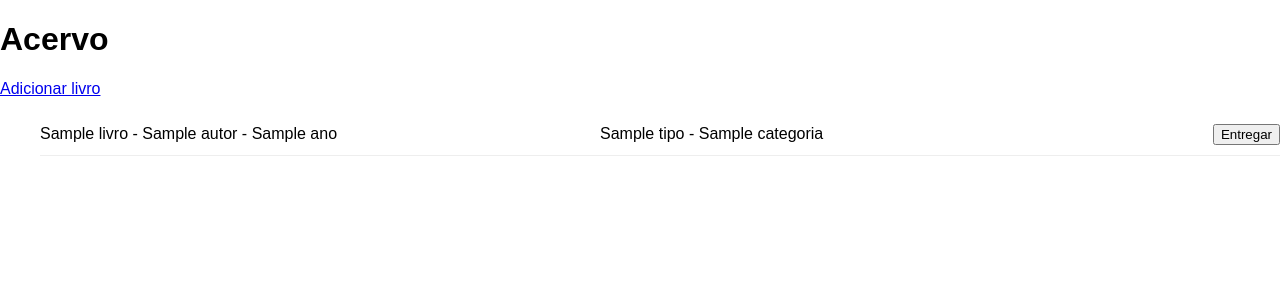
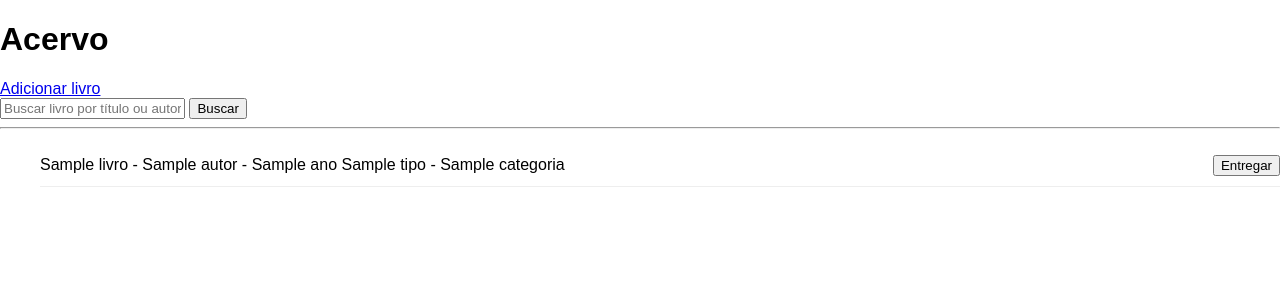
Before and after one commit to AndersonCRodrigues/p1_fullstack_django, a Django app: template templates/acervo/lista.html in a window 1280 px wide. Shown: the top 300 px of the page. Run offline with Django 3.2, Linux system fonts and the light colour scheme; the template is opened without the code that fills it: most values are stand-ins (such as "Sample title", 1, 10 or a date in 2020).

Commit message:
chore: adiciona input de busca por autor ou livro

```diff
--- a/templates/acervo/lista.html
+++ b/templates/acervo/lista.html
@@ -7,11 +7,22 @@
 
     <a href="{% url 'novo_livro' %}">Adicionar livro</a>
 
+    <form method="get">
+        <input type="text" name="q" placeholder="Buscar livro por título ou autor..."
+            value="{{ request.GET.q|default:'' }}" autocomplete="off">
+        <button type="submit">Buscar</button>
+        {% if request.GET.q %}
+            <a href="?">Limpar</a>
+        {% endif %}
+    </form>
+
+    <hr>
+
     <ul>
         {% for livro in livros %}
+            {% if not request.GET.q or request.GET.q in livro.titulo or request.GET.q in livro.autor %}
             <li class="livro-item">
-                <span>{{ livro.titulo }} - {{ livro.autor }} - {{ livro.ano }}</span>
-                <span>{{ livro.tipo }} - {{ livro.categoria }}</span>
+                {{ livro.titulo }} - {{ livro.autor }} - {{ livro.ano }} {{ livro.tipo }} - {{ livro.categoria }}
                 <form method="post" action="{% url 'toggle_disponivel' livro.pk %}" class="livro-form">
                     {% csrf_token %}
                     <button type="submit" class="toggle">
@@ -19,6 +30,7 @@
                     </button>
                 </form>
             </li>
+            {% endif %}
         {% empty %}
             <li>Nenhum livro cadastrado.</li>
         {% endfor %}
```
